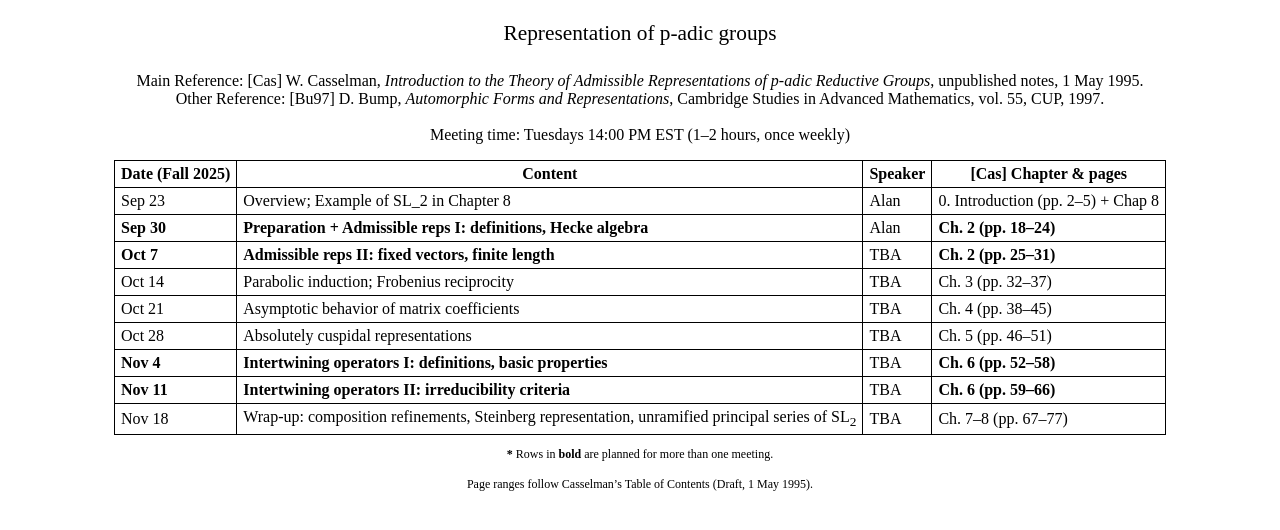
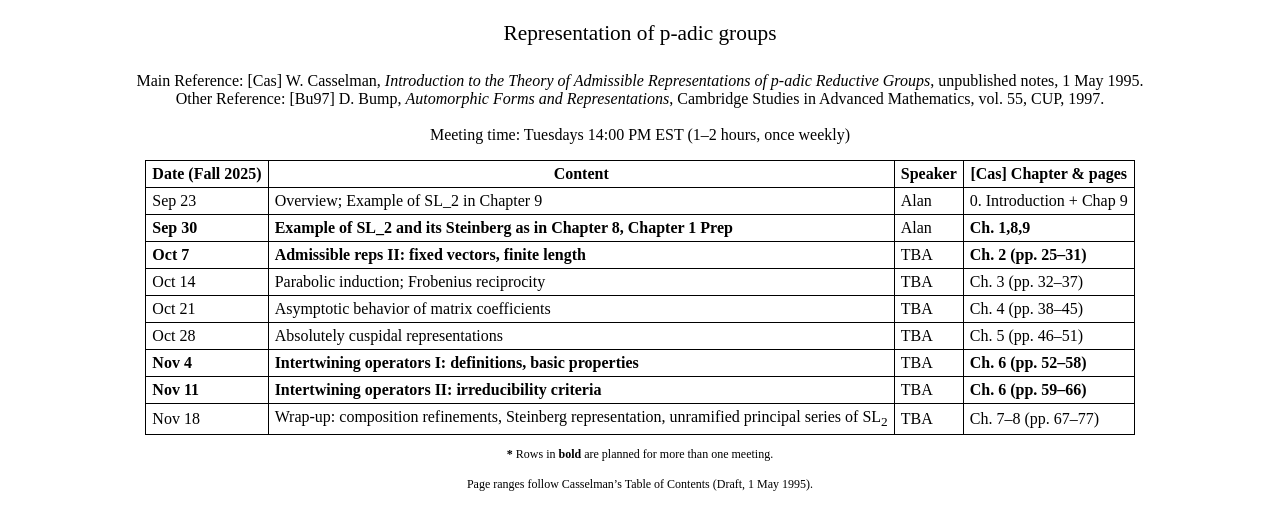
Before and after one commit to axhou/axhou.github.io, a Jekyll site: the page 25caspadic.html, which Jekyll copies as it is, in a window 1280 px wide. Shown: the top 530 px of the page. Built offline with Jekyll 4.4.1, drawn with Linux system fonts in a browser that asks for light colours.

Commit message:
Update 25caspadic.html

```diff
--- a/25caspadic.html
+++ b/25caspadic.html
@@ -35,16 +35,16 @@
     <tbody>
       <tr>
         <td>Sep&nbsp;23</td>
-        <td>Overview; Example of SL_2 in Chapter 8</td>
+        <td>Overview; Example of SL_2 in Chapter 9</td>
         <td>Alan</td>
-        <td>0. Introduction (pp.&nbsp;2–5) + Chap 8</td>
+        <td>0. Introduction + Chap 9</td>
       </tr>
 
       <tr>
         <td><strong>Sep&nbsp;30</strong></td>
-        <td><strong>Preparation + Admissible reps I: definitions, Hecke algebra</strong></td>
+        <td><strong>Example of SL_2 and its Steinberg as in Chapter 8, Chapter 1 Prep</strong></td>
         <td>Alan</td>
-        <td><strong>Ch.&nbsp;2 (pp.&nbsp;18–24)</strong></td>
+        <td><strong>Ch.&nbsp;1,8,9 </strong></td>
       </tr>
       <tr>
         <td><strong>Oct&nbsp;7</strong></td>
```
